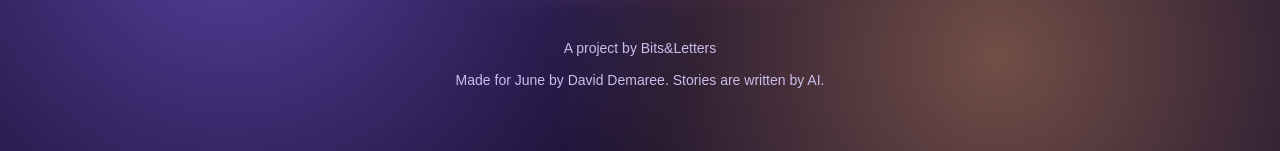
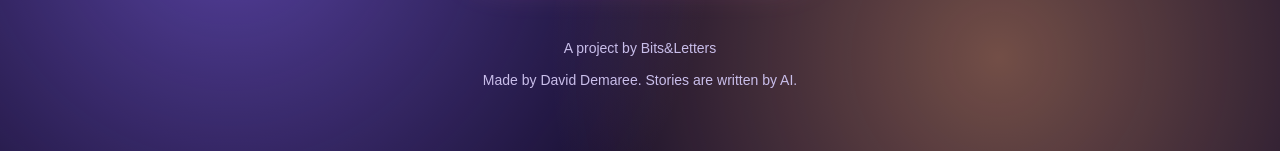
Before and after one commit to ddemaree/dragon-names, a Next.js app: page / in a window 1280 px wide. Shown: the part 1053-1204 px from the top of the page. Built offline with nearby package versions, Linux system fonts and the light colour scheme; no server answers; a web font is replaced by a local one.

Commit message:
Clean up footer text

```diff
--- a/src/components/Footer.tsx
+++ b/src/components/Footer.tsx
@@ -23,7 +23,7 @@ export default function Footer() {
       <bnl-logo variant="small-lockup" theme="on-dark">
         A project by Bits&amp;Letters
       </bnl-logo>
-      <p>Made for June by David Demaree. Stories are written by AI.</p>
+      <p>Made by <a href="https://demaree.me">David Demaree</a>. Stories are written by AI.</p>
     </footer>
   );
 }
```
Also changed, not shown: 1 other file (tests, documents, lock files or other folders).
